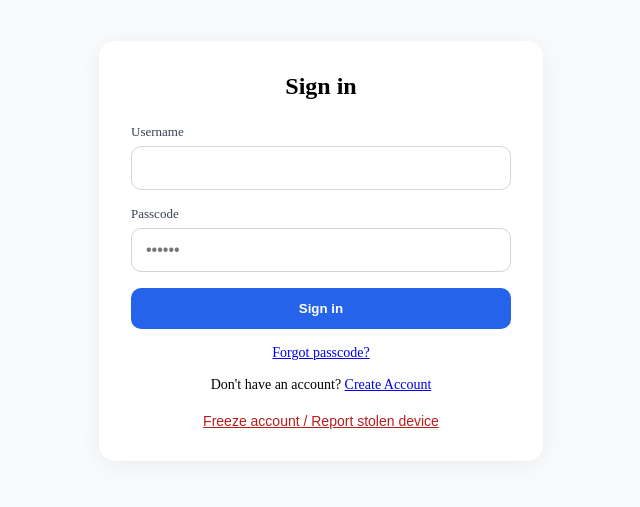
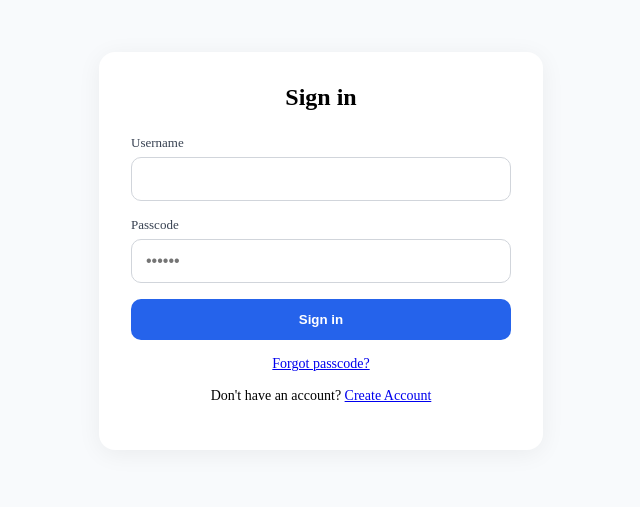
Before and after one commit to chudenwoko-max/react_frontend, a React (Vite) app: page / in a window 1280 px wide. Shown: the part 157-664 px from the top of the page, without its empty margins (319-959 px from the left). Built offline with nearby package versions, Linux system fonts and the light colour scheme; no server answers.

Commit message:
patch/put

```diff
--- a/src/pages/Login.jsx
+++ b/src/pages/Login.jsx
@@ -216,15 +216,7 @@ export default function Login() {
           </p>
         </form>
 
-        <button
-          type="button"
-          onClick={() => setShowFreeze((show) => !show)}
-          style={styles.freezeLink}
-          aria-expanded={showFreeze}
-          aria-controls="freeze-request-form"
-        >
-          Freeze account / Report stolen device
-        </button>
+
 
         {showFreeze && (
           <form
```
